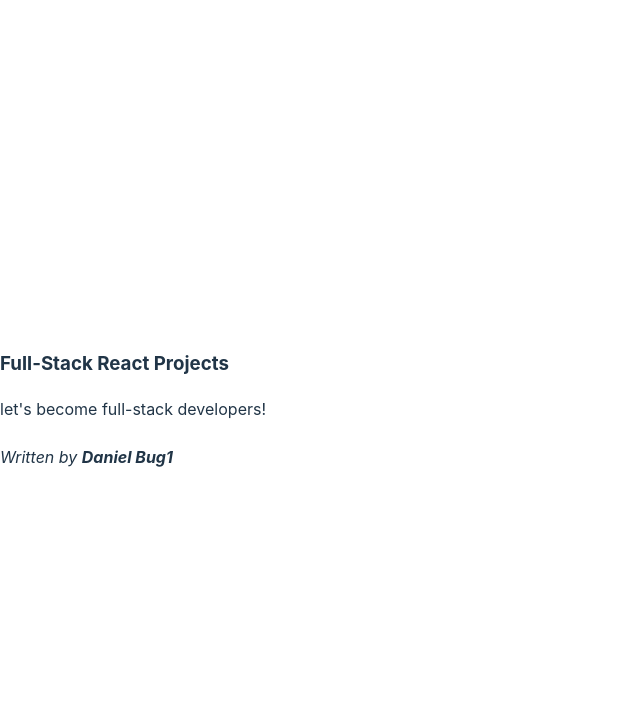
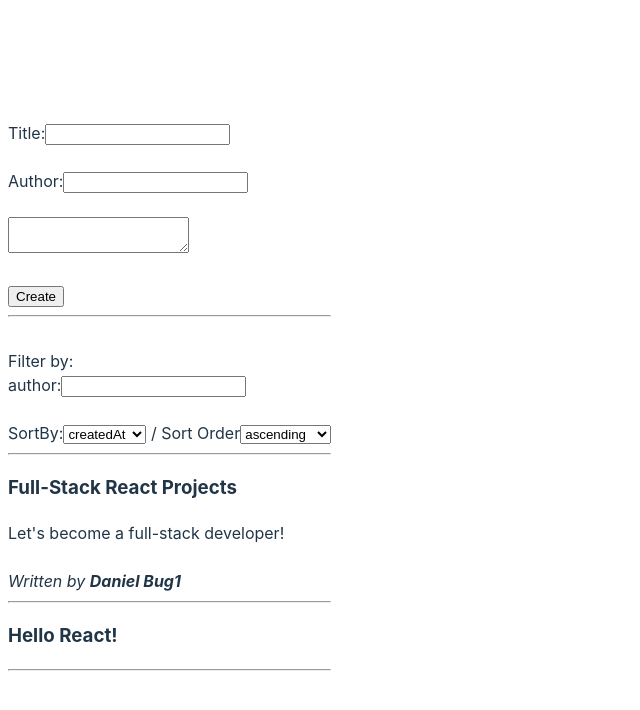
Before and after one commit to Varun-Krishna-P/react-fullstack, a React (Vite) app in the folder frontend/vite-project/: page / in a window 1280 px wide. Shown: the top 710 px of the page, without its empty margins (0-640 px from the left). Built offline with nearby package versions, Linux system fonts and the light colour scheme.

Commit message:
feat: creating the static layout of the blog in react

```diff
--- a/frontend/vite-project/src/App.jsx
+++ b/frontend/vite-project/src/App.jsx
@@ -1,10 +1,27 @@
+import { CreatePost } from './components/CreatePost'
 import { Post } from './components/Post'
+import { PostFilter } from './components/PostFilter'
+import { PostList } from './components/PostList'
+import { PostSorting } from './components/PostSorting'
+const posts = [
+  {
+    title: 'Full-Stack React Projects',
+    contents: "Let's become a full-stack developer!",
+    author: 'Daniel Bug1',
+  },
+  { title: 'Hello React!' },
+]
 export function App() {
   return (
-    <Post
-      title='Full-Stack React Projects'
-      contents="let's become full-stack developers!"
-      author='Daniel Bug1'
-    />
+    <div style={{ padding: 8 }}>
+      <CreatePost />
+      <hr />
+      <br />
+      Filter by: <PostFilter field='author' />
+      <br />
+      <PostSorting fields={['createdAt', 'updatedAt']} />
+      <hr />
+      <PostList posts={posts} />
+    </div>
   )
 }
--- /dev/null
+++ b/frontend/vite-project/src/components/PostFilter.jsx
@@ -0,0 +1,13 @@
+import PropTypes from 'prop-types'
+export function PostFilter({ field }) {
+  return (
+    <div>
+      <label htmlFor={`filter-${field}`}>{field}:</label>
+      <input type='text' name={`field-${field}`} id={`field-${field}`} />
+    </div>
+  )
+}
+
+PostFilter.PropTypes = {
+  field: PropTypes.string.isRequired,
+}
--- /dev/null
+++ b/frontend/vite-project/src/components/PostList.jsx
@@ -0,0 +1,19 @@
+import { Fragment } from 'react'
+import PropTypes from 'prop-types'
+import { Post } from './Post.jsx'
+export function PostList({ posts = [] }) {
+  return (
+    <div>
+      {posts.map((post) => (
+        <Fragment key={post._id}>
+          <Post {...post} />
+          <hr />
+        </Fragment>
+      ))}
+    </div>
+  )
+}
+
+PostList.PropTypes = {
+  posts: PropTypes.arrayOf(PropTypes.shape(Post.PropTypes)).isRequired,
+}
--- /dev/null
+++ b/frontend/vite-project/src/components/PostSorting.jsx
@@ -0,0 +1,25 @@
+import PropTypes from 'prop-types'
+export function PostSorting({ fields = [] }) {
+  return (
+    <div>
+      <label htmlFor='sortBy'>SortBy:</label>
+      <select name='sortBy' id='sortBy'>
+        {fields.map((field) => (
+          <option value='{field}' key={field}>
+            {field}
+          </option>
+        ))}
+      </select>
+      {' / '}
+      <label htmlFor='sortOrder'>Sort Order</label>
+      <select name='sortOrder' id='sortOrder'>
+        <option value={'ascending'}>ascending</option>
+        <option value={'descending'}>descending</option>
+      </select>
+    </div>
+  )
+}
+
+PostSorting.PropTypes = {
+  fields: PropTypes.arrayOf(PropTypes.string).isRequired,
+}
```
